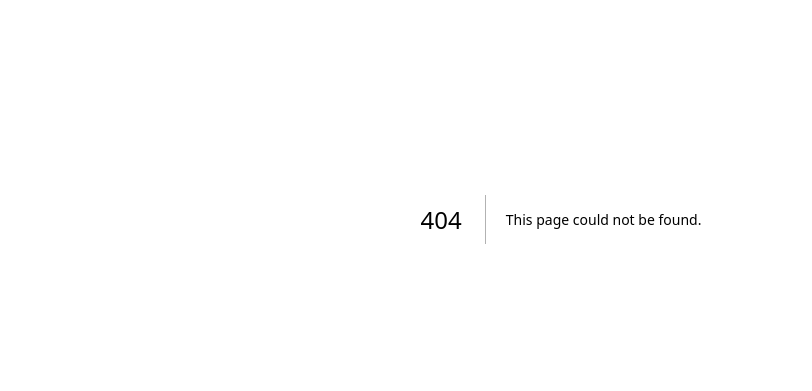
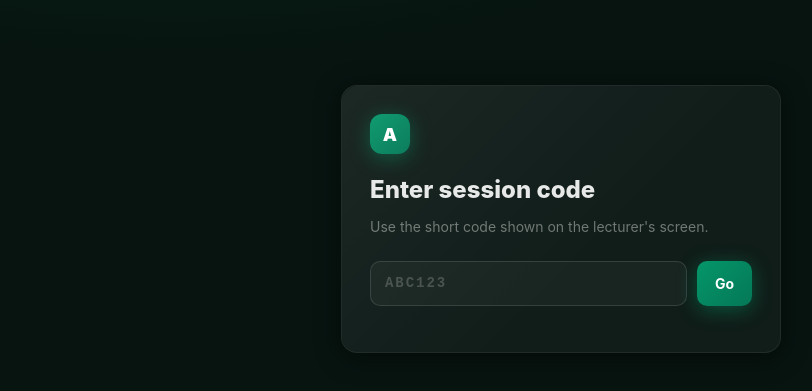
Before and after one commit to prageethroshan/attendiq, a Next.js app: page /manual in a window 1280 px wide. Before the commit this address had no page. Shown: the part 181-572 px from the top of the page, without its empty margins (79-891 px from the left). Built offline with nearby package versions, Linux system fonts and the light colour scheme; no server answers.

Commit message:
Add public session entry routes

```diff
--- /dev/null
+++ b/app/manual/page.tsx
@@ -0,0 +1,89 @@
+import Link from 'next/link'
+import { createServerSupabaseClient } from '@/lib/supabase/server'
+
+type PageProps = {
+  searchParams: Promise<{ code?: string }>
+}
+
+export default async function ManualEntryPage({ searchParams }: PageProps) {
+  const { code } = await searchParams
+  const shortCode = code?.trim().toUpperCase() ?? ''
+  const supabase = await createServerSupabaseClient()
+
+  const { data: session } = shortCode
+    ? await supabase
+        .from('sessions')
+        .select('token, subject_code, subject_name, is_active, expires_at')
+        .eq('short_code', shortCode)
+        .single()
+    : { data: null }
+
+  const isExpired = session ? new Date(session.expires_at) < new Date() : false
+  const canOpen = Boolean(session?.is_active && !isExpired)
+
+  return (
+    <main style={{
+      minHeight: '100vh',
+      display: 'flex',
+      alignItems: 'center',
+      justifyContent: 'center',
+      padding: 20,
+    }}>
+      <section className="glass" style={{ width: '100%', maxWidth: 440, padding: 28 }}>
+        <div className="logo-gem" style={{ marginBottom: 18 }}>A</div>
+        <h1 style={{ color: 'var(--text)', fontSize: 24, fontWeight: 800, marginBottom: 8 }}>
+          Enter session code
+        </h1>
+        <p style={{ color: 'var(--text-muted)', fontSize: 14, lineHeight: 1.6, marginBottom: 22 }}>
+          Use the short code shown on the lecturer's screen.
+        </p>
+
+        <form action="/manual" style={{ display: 'flex', gap: 10, marginBottom: 18 }}>
+          <input
+            name="code"
+            defaultValue={shortCode}
+            className="input"
+            placeholder="ABC123"
+            maxLength={6}
+            style={{ textTransform: 'uppercase', fontFamily: 'monospace', fontWeight: 800, letterSpacing: '0.14em' }}
+          />
+          <button className="btn-primary" style={{ width: 'auto', paddingLeft: 18, paddingRight: 18 }}>
+            Go
+          </button>
+        </form>
+
+        {shortCode && !session && (
+          <p style={{ color: 'var(--danger)', fontSize: 14, lineHeight: 1.6, margin: 0 }}>
+            No active session was found for that code. Check the code and try again.
+          </p>
+        )}
+
+        {session && !canOpen && (
+          <p style={{ color: 'var(--danger)', fontSize: 14, lineHeight: 1.6, margin: 0 }}>
+            That session has ended or expired.
+          </p>
+        )}
+
+        {session && canOpen && (
+          <div style={{
+            background: 'rgba(255,255,255,0.03)',
+            border: '1px solid var(--border)',
+            borderRadius: 10,
+            padding: 14,
+          }}>
+            <div className="field-label">Matched session</div>
+            <div style={{ color: 'var(--text)', fontWeight: 800, marginBottom: 4 }}>
+              {session.subject_code}
+            </div>
+            <div style={{ color: 'var(--text-muted)', fontSize: 13, lineHeight: 1.5, marginBottom: 14 }}>
+              {session.subject_name}
+            </div>
+            <Link href={`/session/${session.token}`} className="btn-primary" style={{ display: 'block', textAlign: 'center', textDecoration: 'none' }}>
+              Open session
+            </Link>
+          </div>
+        )}
+      </section>
+    </main>
+  )
+}
--- /dev/null
+++ b/app/session/[token]/page.tsx
@@ -0,0 +1,87 @@
+import Link from 'next/link'
+import { createServerSupabaseClient } from '@/lib/supabase/server'
+
+type PageProps = {
+  params: Promise<{ token: string }>
+}
+
+export default async function SessionEntryPage({ params }: PageProps) {
+  const { token } = await params
+  const supabase = await createServerSupabaseClient()
+
+  const { data: session } = await supabase
+    .from('sessions')
+    .select('subject_code, subject_name, short_code, teacher_name, is_active, expires_at')
+    .eq('token', token)
+    .single()
+
+  const isExpired = session ? new Date(session.expires_at) < new Date() : false
+  const isAvailable = Boolean(session?.is_active && !isExpired)
+
+  return (
+    <main style={{
+      minHeight: '100vh',
+      display: 'flex',
+      alignItems: 'center',
+      justifyContent: 'center',
+      padding: 20,
+    }}>
+      <section className="glass" style={{ width: '100%', maxWidth: 440, padding: 28 }}>
+        <div className="logo-gem" style={{ marginBottom: 18 }}>A</div>
+
+        {!session && (
+          <>
+            <h1 style={{ color: 'var(--text)', fontSize: 24, fontWeight: 800, marginBottom: 8 }}>
+              Session not found
+            </h1>
+            <p style={{ color: 'var(--text-muted)', fontSize: 14, lineHeight: 1.6, marginBottom: 20 }}>
+              This QR link is invalid or the session token has already rotated. Ask your lecturer to show the latest QR code.
+            </p>
+            <Link href="/manual" className="btn-primary" style={{ display: 'block', textAlign: 'center', textDecoration: 'none' }}>
+              Enter short code
+            </Link>
+          </>
+        )}
+
+        {session && (
+          <>
+            <span className={isAvailable ? 'badge-em' : 'badge-danger'}>
+              {isAvailable ? 'Live session' : 'Session closed'}
+            </span>
+            <h1 style={{ color: 'var(--text)', fontSize: 24, fontWeight: 800, marginTop: 14, marginBottom: 4 }}>
+              {session.subject_code}
+            </h1>
+            <p style={{ color: 'var(--text-muted)', fontSize: 14, lineHeight: 1.6, marginBottom: 18 }}>
+              {session.subject_name}
+            </p>
+
+            <div style={{
+              background: 'rgba(255,255,255,0.03)',
+              border: '1px solid var(--border)',
+              borderRadius: 10,
+              padding: 14,
+              marginBottom: 20,
+            }}>
+              <div className="field-label">Lecturer</div>
+              <div style={{ color: 'var(--text)', fontWeight: 700 }}>{session.teacher_name}</div>
+              <div className="field-label" style={{ marginTop: 12 }}>Short code</div>
+              <div style={{ color: 'var(--em)', fontFamily: 'monospace', fontSize: 22, fontWeight: 900, letterSpacing: '0.18em' }}>
+                {session.short_code}
+              </div>
+            </div>
+
+            {isAvailable ? (
+              <p style={{ color: 'var(--text-muted)', fontSize: 14, lineHeight: 1.6, margin: 0 }}>
+                Attendance capture for students needs a public submission endpoint. This page is now routed correctly and ready for that form.
+              </p>
+            ) : (
+              <p style={{ color: 'var(--danger)', fontSize: 14, lineHeight: 1.6, margin: 0 }}>
+                This session is no longer accepting attendance.
+              </p>
+            )}
+          </>
+        )}
+      </section>
+    </main>
+  )
+}
```
